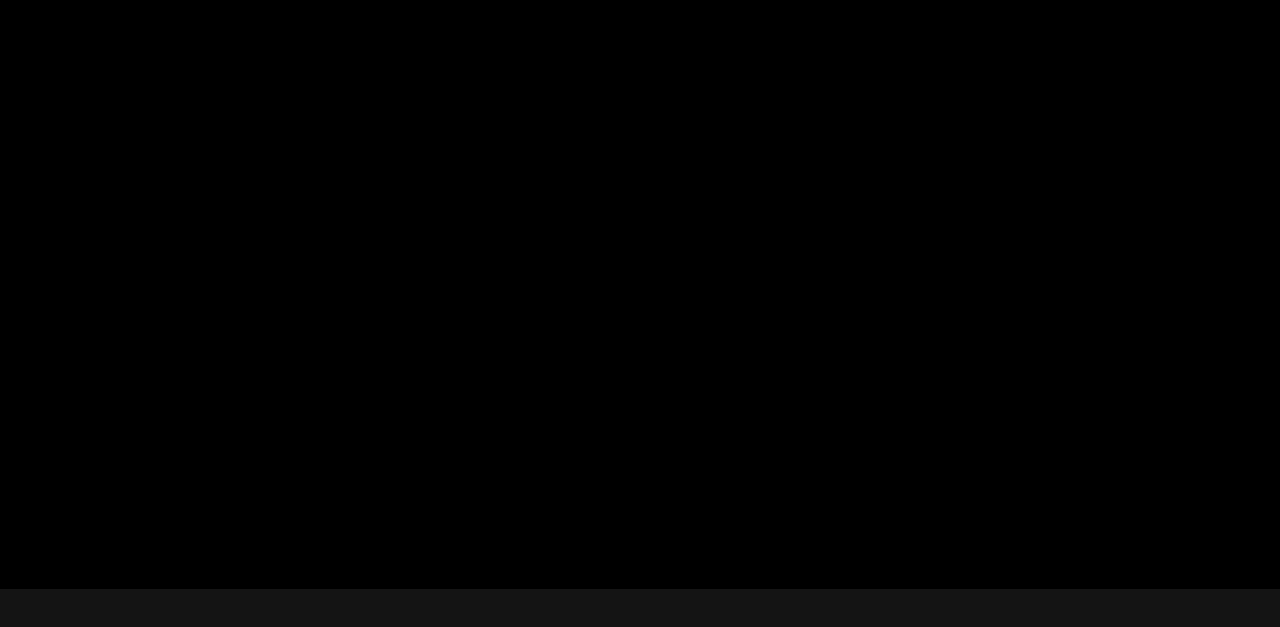
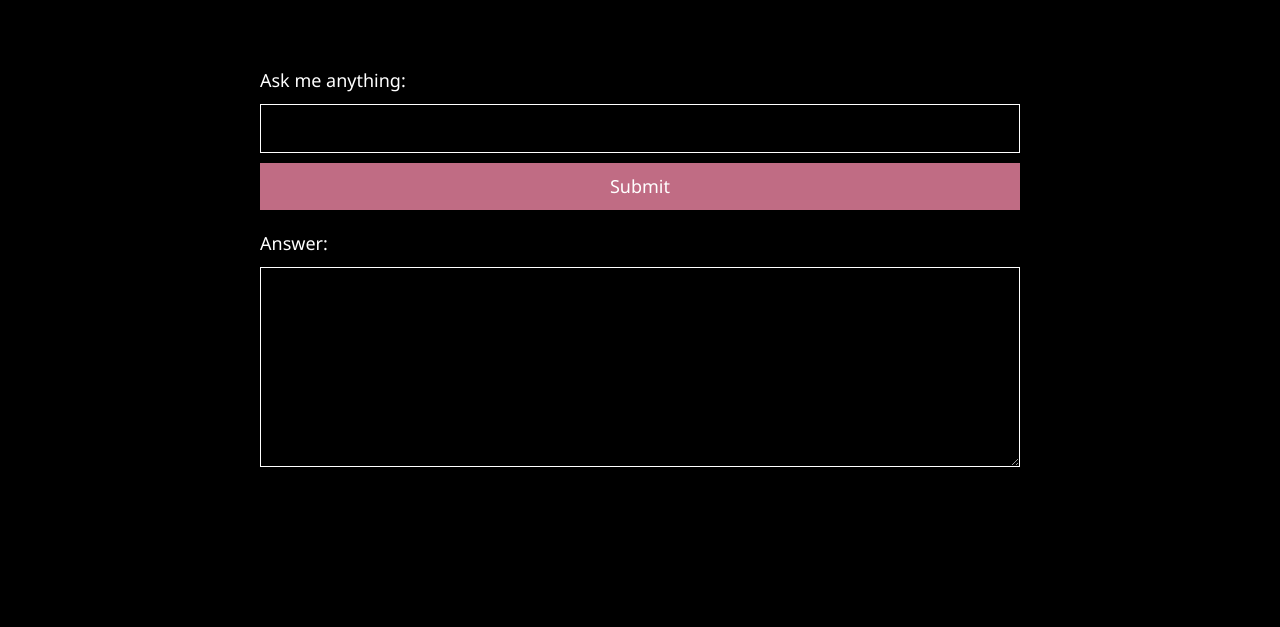
Before and after one commit to KeerthX/kraftnight, a plain HTML site: page index.html in a window 1280 px wide. Shown: the part 211-838 px from the top of the page. After the commit the page ends 800 px from the top, so only its background shows below. Drawn offline with nearby package versions, Linux system fonts and the light colour scheme.

Commit message:
Added search and display area

```diff
--- a/index.html
+++ b/index.html
@@ -9,7 +9,7 @@
     <title>Prescription.ai</title>
 </head>
 <body>
-    <section class="hero_section">
+    <section>
         <nav class="navbar">
             <div class="item_nav">How to Use</div>
             <div class="item_nav">About Us</div>
@@ -18,8 +18,20 @@
         <h1>Prescription.ai</h1>
         <span class="subtitle">Your Medicine Keeper</span>
     </section>
-    <section class="search_section">
-
+    <section>
+        <div class="container">
+            <div class="input">
+                <form>
+                    <label for="query">Ask me anything:</label>
+                    <input type="text" id="query" name="query">
+                    <button type="submit">Submit</button>
+                </form>
+            </div>
+            <div class="output">
+                <label for="answer">Answer:</label>
+                <textarea id="answer" name="answer" readonly></textarea>
+            </div>
+        </div>
     </section>
 
     <script src="sandbox.js"></script>
--- a/style.css
+++ b/style.css
@@ -5,20 +5,6 @@ html , body{
     height: 100%;
 }
 
-.hero_section {
-	background-color: transparent;
-	height: 100%;
-}
-
-.search_section {
-	background-color: #141414;
-	height: 100%;
-}
-
-.section3 {
-	background-color: #C06C84;
-	height: 100%;
-}
 
 
 
@@ -63,3 +49,69 @@ h1{
     background-color: rgb(255, 0, 68);
     color: white;
 }
+
+
+.container {
+    margin: 50px auto;
+	max-width: 800px;
+	padding: 20px;
+}
+
+.container h1 {
+	font-size: 36px;
+	margin-bottom: 20px;
+}
+
+.input {
+	margin-bottom: 20px;
+}
+
+.input label {
+	display: block;
+    color: #FFF;
+	font-size: 18px;
+	margin-bottom: 0px;
+}
+
+.input input[type="text"] {
+	border: none;
+	border-style:solid ;
+    border-color: #FFF;
+    border-width: 1px;
+	font-size: 18px;
+	padding: 10px;
+	width: 100%;
+    margin: 10px auto;
+    color: #FFF;
+    background-color: transparent;
+}
+
+.input button[type="submit"] {
+	background-color: #C06C84;
+	border: none;
+	color: #FFF;
+	cursor: pointer;
+	font-size: 18px;
+	padding: 10px;
+    width: 100%;
+}
+
+.output label {
+    color: #FFF;
+	display: block;
+	font-size: 18px;
+}
+
+.output textarea {
+    margin: 10px auto;
+	border-style:solid ;
+    border-color: #FFF;
+    border-width: 1px;
+	font-size: 18px;
+	height: 200px;
+	padding: 10px;
+	width: 100%;
+    color: #FFF;
+    background-color: transparent;
+
+}
```
